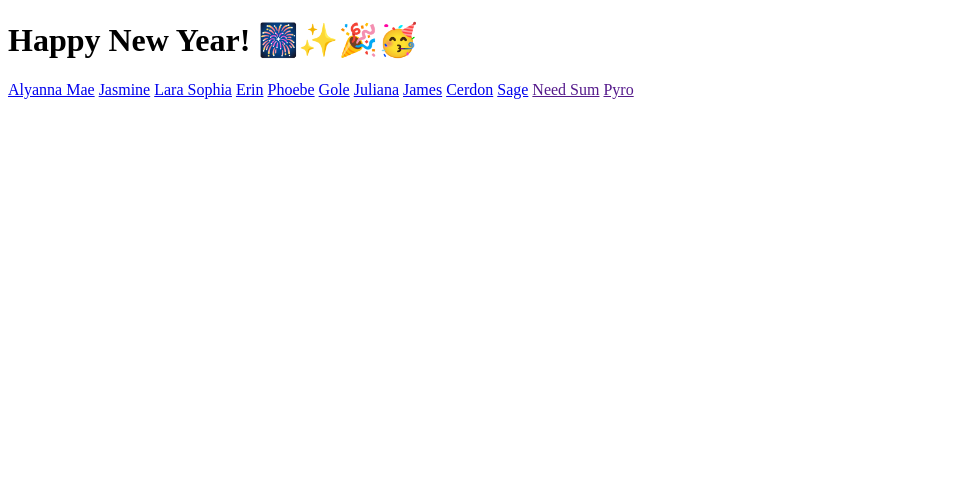
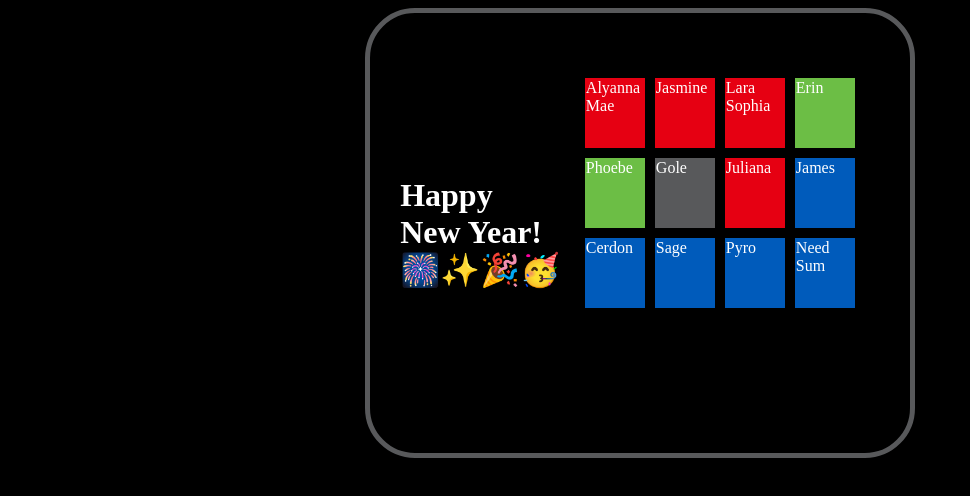
Before and after one commit to andreisarazaru/Happy_New_Year, a plain HTML site: page index.html in a window 1280 px wide. Shown: the whole page, without its empty margins (0-970 px from the left). Drawn offline with Linux system fonts and the light colour scheme.

Commit message:
finished project

```diff
--- a/index.html
+++ b/index.html
@@ -4,30 +4,33 @@
   <meta charset="UTF-8">
   <meta name="viewport" content="width=device-width, initial-scale=1.0">
   <title>Happy New Year!</title>
-  <link rel = "stylesheets" href = "styles.css">
+  <link rel = "stylesheet" href = "styles.css">
   <link rel="icon" href="fireworks.png" type="image/x-icon">
 
 </head>
 <body>
 
-<div class = "container">
-  <h1>Happy New Year! 🎆✨🎉🥳</h1>
+<div class = "parent-container">
+<div class = "child-container">
+  <h1>Happy <br>New Year! <br>🎆✨🎉🥳</h1>
+
+  <div class = "links">
+    <a href = "https://privnote.com/8C89vhzH" class = "button-swb">Alyanna Mae</a>
+    <a href = "https://privnote.com/BaUED6kg" class = "button-swb">Jasmine</a>
+    <a href = "https://privnote.com/z6Rj7eoF" class = "button-swb">Lara Sophia</a>
+    <a href = "https://privnote.com/zjvM1Iz5" class = "button-sizzies">Erin</a>
+    <a href = "https://privnote.com/Ffc86jxo" class = "button-sizzies">Phoebe</a>
+    <a href = "https://privnote.com/RPAx9iuU" class = "button-bro">Gole</a>
+    <a href = "https://privnote.com/laYYim44" class = "button-swb">Juliana</a>
+    <a href = "https://privnote.com/snRsEO5f" class = "button-ol">James</a>
+    <a href = "https://privnote.com/f9BCARA8" class = "button-ol">Cerdon</a>
+    <a href = "https://privnote.com/kTw0YETE" class = "button-ol">Sage</a>
+    <a href = "https://privnote.com/DhrRDNxf" class = "button-ol">Pyro</a>
+    <a href = "https://privnote.com/126hAYRb" class = "button-ol">Need Sum</a>
+  </div>
+</div>
 </div>
 
-<div class = "links">
-  <a href = "https://privnote.com/8C89vhzH">Alyanna Mae</a>
-  <a href = "https://privnote.com/BaUED6kg">Jasmine</a>
-  <a href = "https://privnote.com/z6Rj7eoF">Lara Sophia</a>
-  <a href = "https://privnote.com/zjvM1Iz5">Erin</a>
-  <a href = "https://privnote.com/Ffc86jxo">Phoebe</a>
-  <a href = "https://privnote.com/RPAx9iuU">Gole</a>
-  <a href = "https://privnote.com/laYYim44">Juliana</a>
-  <a href = "https://privnote.com/snRsEO5f">James</a>
-  <a href = "https://privnote.com/f9BCARA8">Cerdon</a>
-  <a href = "https://privnote.com/kTw0YETE">Sage</a>
-  <a href = "">Need Sum</a>
-  <a href = "">Pyro</a>
-</div>
 
   <script src = "script.js"></script>
 </body>
--- a/styles.css
+++ b/styles.css
@@ -1,11 +1,75 @@
-.container
+body
 {
-  text-align: center;
+  background-color: black;
+}
+
+h1
+{
+  color: white;
+}
+
+.parent-container
+{
   display: flex;
+  justify-content: center;
+  align-items: center;
+}
+
+.child-container
+{
+  display: flex;
+  justify-content: center;
+  align-items: center;
+  width: 500px;
+  height: 400px;
+  padding: 20px;
+  border: 5px solid #58595b;
+  border-radius: 50px;
 }
 
 
 .links
 {
  display: grid;
+ grid-template-columns: 70px 70px 70px 70px;
+ grid-template-rows: 80px 80px 80px 80px;
+ padding: 10px;
+ margin: 10px;
 }
+
+.button-swb,
+.button-ol,
+.button-bro,
+.button-sizzies
+{
+  text-decoration: none;
+  margin: 5px;
+}
+
+.button-swb
+{
+  border: 1px solid #e60012;
+  background-color: #e60012;
+  color: white;
+}
+
+.button-ol
+{
+  border: 1px solid #005bbb;
+  background-color: #005bbb;
+  color: white;
+}
+
+.button-sizzies
+{
+  border: 1px solid #6cbe45;
+  background-color: #6cbe45;
+  color: white;
+}
+
+.button-bro
+{
+  border: 1px solid #58595b;
+  background-color:#58595b;
+  color: white;
+}
```
